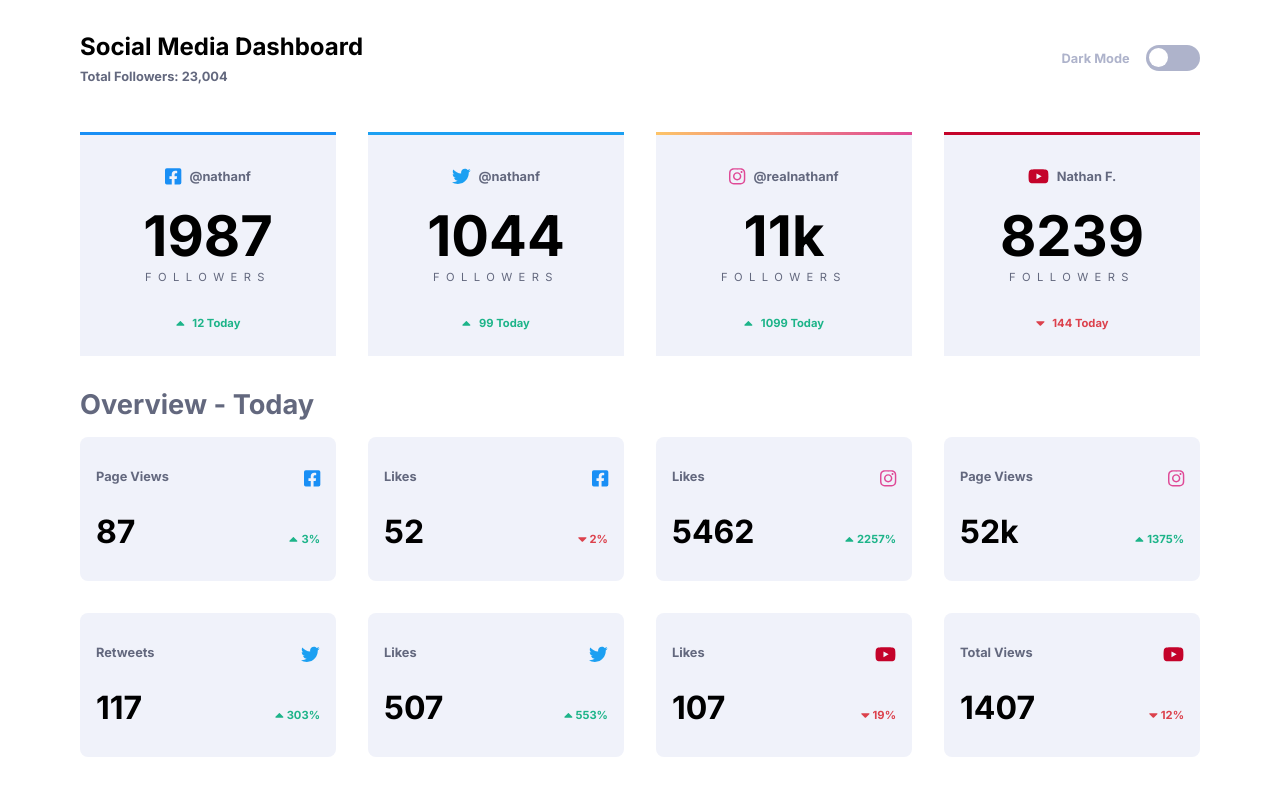
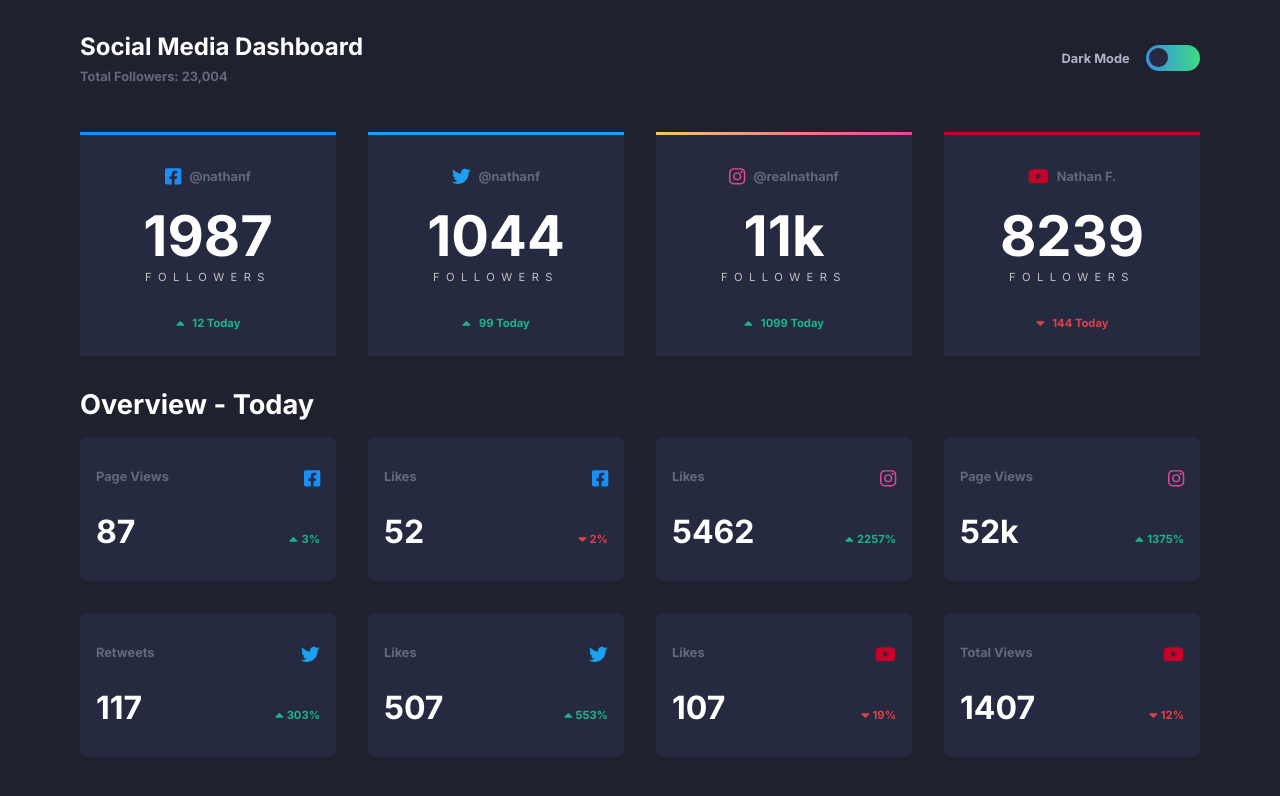
Before and after one commit to AbePlays/Frontend-Challenge-12, a plain HTML site: page index.html in a window 1280 px wide. Both pictures are taken after a click on the element 1172 px from the left and 58 px from the top of the page. Drawn offline with Linux system fonts and the light colour scheme.

Commit message:
Added Dark Mode Toggle

```diff
--- a/script.js
+++ b/script.js
@@ -1,15 +1,89 @@
 var ball = document.querySelector(".ball");
 var toggle = document.querySelector(".toggle");
+var body = document.querySelector("body");
+var h1 = document.querySelectorAll("h1");
+var h3 = document.querySelectorAll("h3");
+var card1 = document.querySelectorAll(".card1");
+var card2 = document.querySelectorAll(".card2");
+var card3 = document.querySelectorAll(".card3");
+var card4 = document.querySelectorAll(".card4");
+var card5 = document.querySelectorAll(".card5");
+var card6 = document.querySelectorAll(".card6");
+var card7 = document.querySelectorAll(".card7");
+var card8 = document.querySelectorAll(".card8");
 
+// 0 means light mode
 var count = 0;
 toggle.addEventListener("click", () => {
   if (count === 0) {
     ball.style.right = null;
     ball.style.left = "3px";
+    toggle.style.background =
+      "linear-gradient(to right,hsl(210, 78%, 56%),hsl(146, 68%, 55%))";
+    ball.style.backgroundColor = "hsl(228, 28%, 20%)";
+    body.style.backgroundColor = "hsl(232, 19%, 15%)";
+    h1.forEach((h) => (h.style.color = "#fff"));
+    h3.forEach((h) => (h.style.color = "#c1c1c1"));
+    card1.forEach(
+      (card) => (card.style.backgroundColor = "hsl(228, 28%, 20%)")
+    );
+    card2.forEach(
+      (card) => (card.style.backgroundColor = "hsl(228, 28%, 20%)")
+    );
+    card3.forEach(
+      (card) => (card.style.backgroundColor = "hsl(228, 28%, 20%)")
+    );
+    card4.forEach(
+      (card) => (card.style.backgroundColor = "hsl(228, 28%, 20%)")
+    );
+    card5.forEach(
+      (card) => (card.style.backgroundColor = "hsl(228, 28%, 20%)")
+    );
+    card6.forEach(
+      (card) => (card.style.backgroundColor = "hsl(228, 28%, 20%)")
+    );
+    card7.forEach(
+      (card) => (card.style.backgroundColor = "hsl(228, 28%, 20%)")
+    );
+    card8.forEach(
+      (card) => (card.style.backgroundColor = "hsl(228, 28%, 20%)")
+    );
     count = 1;
   } else {
     ball.style.left = null;
     ball.style.right = "3px";
+    toggle.style.background = "hsl(230, 22%, 74%)";
+    ball.style.backgroundColor = "white";
+    body.style.backgroundColor = "white";
+
+    h1.forEach((h) => (h.style.color = "#000"));
+    h3.forEach((h) => (h.style.color = "#000"));
+
+    card1.forEach(
+      (card) => (card.style.backgroundColor = "hsl(227, 47%, 96%)")
+    );
+    card2.forEach(
+      (card) => (card.style.backgroundColor = "hsl(227, 47%, 96%)")
+    );
+    card3.forEach(
+      (card) => (card.style.backgroundColor = "hsl(227, 47%, 96%)")
+    );
+    card4.forEach(
+      (card) => (card.style.backgroundColor = "hsl(227, 47%, 96%)")
+    );
+    card5.forEach(
+      (card) => (card.style.backgroundColor = "hsl(227, 47%, 96%)")
+    );
+    card6.forEach(
+      (card) => (card.style.backgroundColor = "hsl(227, 47%, 96%)")
+    );
+    card7.forEach(
+      (card) => (card.style.backgroundColor = "hsl(227, 47%, 96%)")
+    );
+    card8.forEach(
+      (card) => (card.style.backgroundColor = "hsl(227, 47%, 96%)")
+    );
+
     count = 0;
   }
 });
```
Also changed, not shown: index.html (+0 -3 lines).
